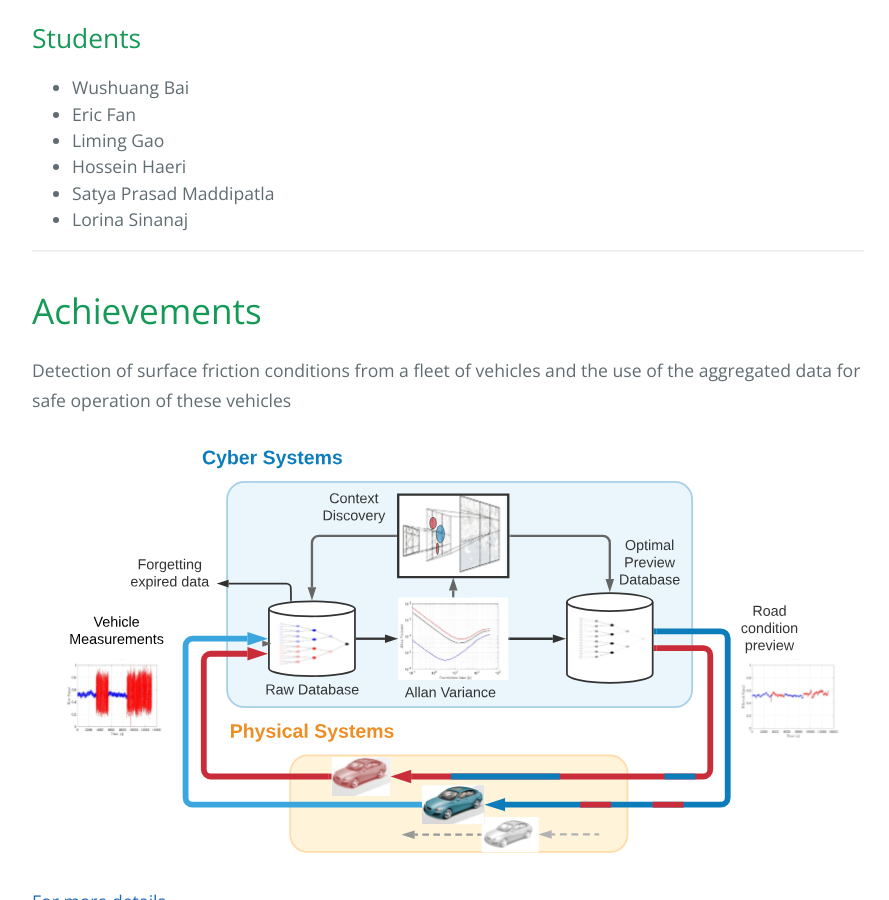
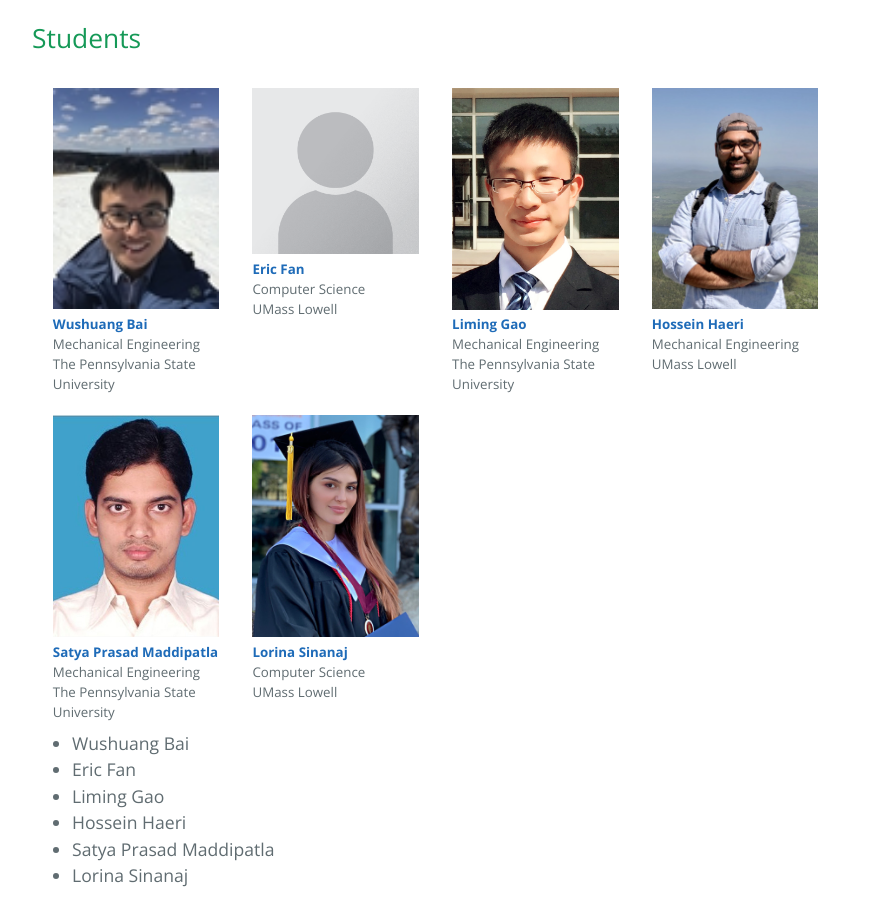
Before and after one commit to ForgetfulDatabases/ForgetfulDatabases.github.io, a Jekyll site: the page built from index.html, in a window 1280 px wide and 900 px high, scrolled down 1610 px. Shown: the whole window, without its empty margins (192-1081 px from the left). Built offline with Jekyll 4.4.1, drawn with Linux system fonts in a browser that asks for light colours; a script that is not in the unit is left out.

Commit message:
feat: add student portrait

```diff
--- a/index.html
+++ b/index.html
@@ -116,6 +116,48 @@ layout: default
         </figure>
         -->
     <h2>Students</h2>
+
+        <p style="float: left; font-size: 10pt; text-align: left; width: 20%; margin-left: 2.5%; margin-right: 4%; margin-bottom: 0.5em;">
+            <img src="https://github.com/ForgetfulDatabases/ForgetfulDatabases.github.io/blob/main/assets/images/Bai_Wushuang_Profile.jpg?raw=true" style="width: 100%">
+            <a href="https://www.mne.psu.edu/toboldlygo/People.html"><b>Wushuang Bai</b></a>
+            <br>Mechanical Engineering
+            <br>The Pennsylvania State University
+        </p>
+
+        <p style="float: left; font-size: 10pt; text-align: left; width: 20%; margin-right: 4%; margin-bottom: 0.5em;">
+            <img src="https://github.com/ForgetfulDatabases/ForgetfulDatabases.github.io/blob/main/assets/images/Portrait_Placeholder.png?raw=true" style="width: 100%">
+            <a href="https://www.uml.edu/"><b>Eric Fan</b></a>
+            <br>Computer Science
+            <br>UMass Lowell
+        </p>
+        <p style="float: left; font-size: 10pt; text-align: left; width: 20%; margin-right: 4%; margin-bottom: 0.5em;">
+            <img src="https://github.com/ForgetfulDatabases/ForgetfulDatabases.github.io/blob/main/assets/images/Liming%20Gao.jpg?raw=true" style="width: 100%">
+            <a href="https://www.mne.psu.edu/toboldlygo/People.html"><b>Liming Gao</b></a>
+            <br>Mechanical Engineering
+            <br>The Pennsylvania State University
+        </p>
+        <p style="float: left; font-size: 10pt; text-align: left; width: 20%; margin-right: 4%; margin-bottom: 0.5em;">
+            <img src="https://github.com/ForgetfulDatabases/ForgetfulDatabases.github.io/blob/main/assets/images/Hossein%20Haeri.jpg?raw=true" style="width: 100%">
+            <a href="https://www.uml.edu/"><b>Hossein Haeri</b></a>
+            <br>Mechanical Engineering
+            <br>UMass Lowell
+        </p>
+        <p style="clear: both;"></p>
+
+        <p style="float: left; font-size: 10pt; text-align: left; width: 20%; margin-left: 2.5%; margin-right: 4%; margin-bottom: 0.5em;">
+            <img src="https://github.com/ForgetfulDatabases/ForgetfulDatabases.github.io/blob/main/assets/images/Satya%20Prasad%20Maddipatla.jpg?raw=true" style="width: 100%">
+            <a href="https://www.mne.psu.edu/toboldlygo/People.html"><b>Satya Prasad Maddipatla</b></a>
+            <br>Mechanical Engineering
+            <br>The Pennsylvania State University
+        </p>
+
+        <p style="float: left; font-size: 10pt; text-align: left; width: 20%; margin-right: 4%; margin-bottom: 0.5em;">
+            <img src="https://github.com/ForgetfulDatabases/ForgetfulDatabases.github.io/blob/main/assets/images/Lorina.png?raw=true" style="width: 100%">
+            <a href="https://www.uml.edu/"><b>Lorina Sinanaj</b></a>
+            <br>Computer Science
+            <br>UMass Lowell
+        </p>
+        <p style="clear: both;"></p>
         <ul>
             <li>
                 Wushuang Bai
```
